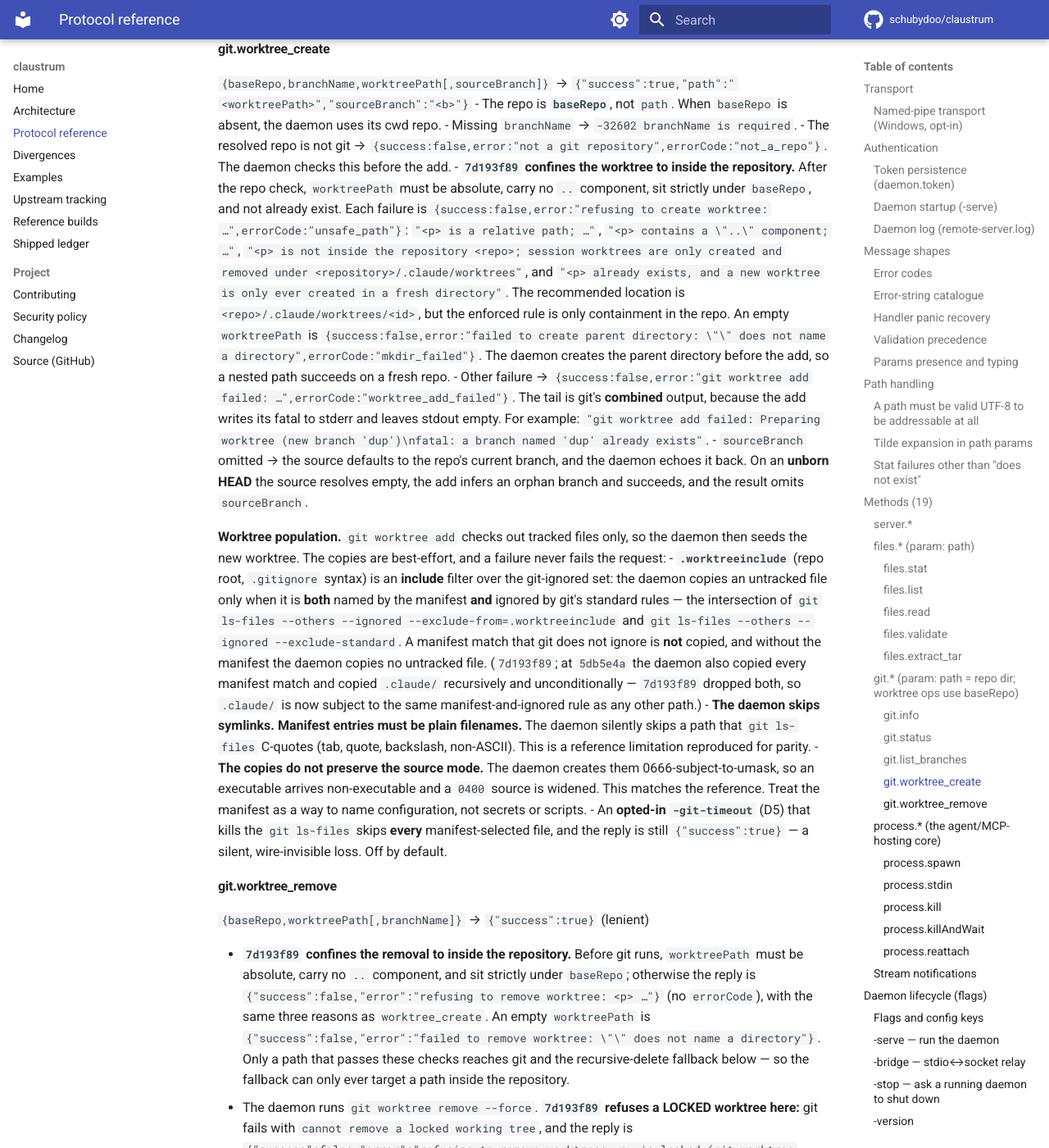
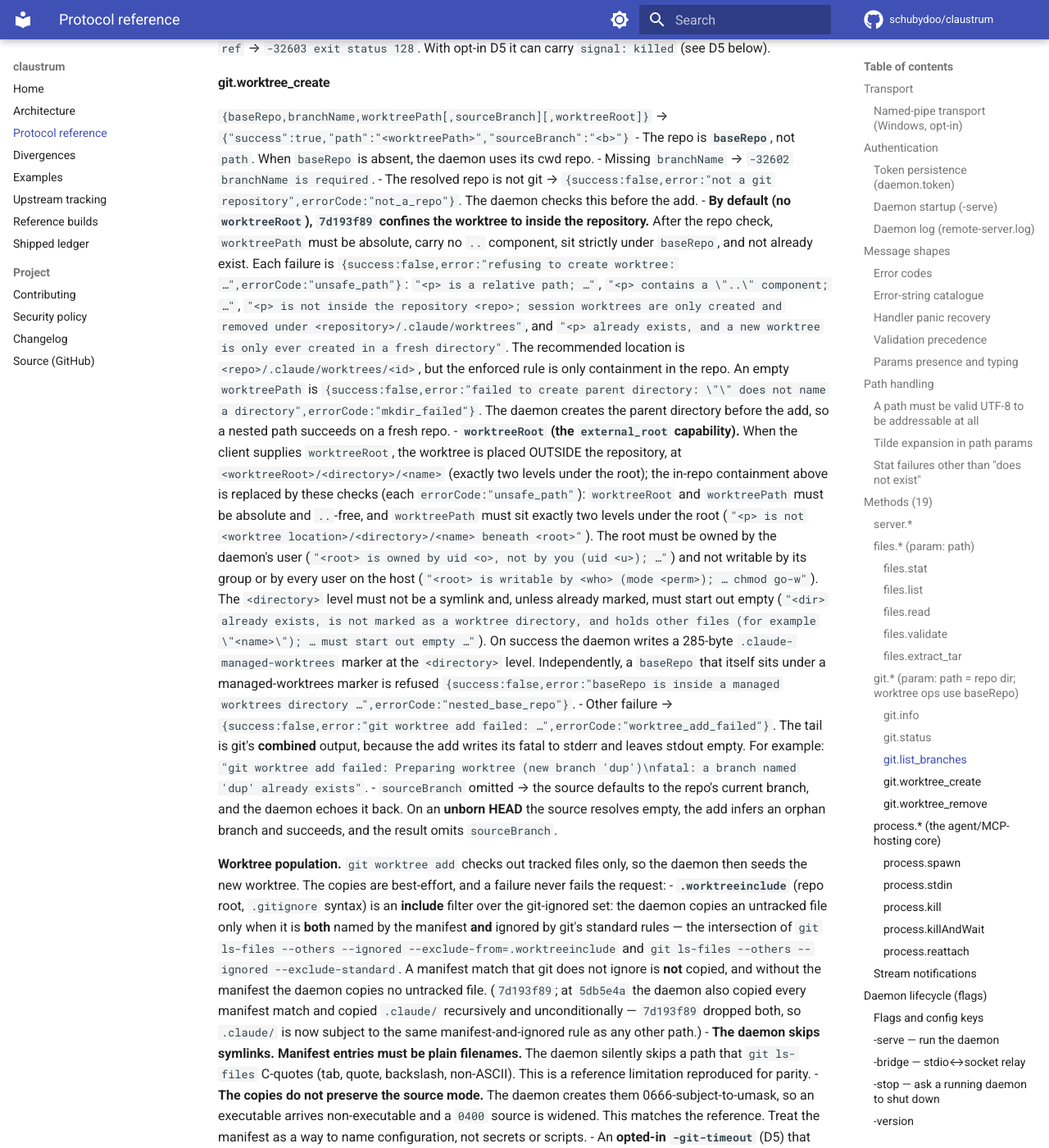
Before and after one commit to schubydoo/claustrum, an MkDocs documentation site: the page built from docs/PROTOCOL.md, in a window 1280 px wide and 1400 px high, scrolled down 14110 px. Shown: the whole window at 82% size. Built offline with MkDocs 1.6.1 and Material for MkDocs 9.7.7, drawn with Linux system fonts in a browser that asks for light colours; comment, search, counter and statistics services are not loaded; some of the changed text lies outside the part shown.

Commit message:
fix: address specialist-agent findings before per-method slicing
Locale-robust hostile-config detection (os.Stat before git-stderr match), clean-room comment scrubbing, external_root doc propagation, Windows verify-test guard, and a QF1001 De Morgan simplification in idleconn_test.

Co-Authored-By: Claude Opus 4.8 <noreply@anthropic.com>

# Conflicts:
#	idleconn_test.go

```diff
--- a/docs/PROTOCOL.md
+++ b/docs/PROTOCOL.md
@@ -222,7 +222,7 @@ below give the trigger and the result shape. Codes are `-32602` unless noted.
 | git.worktree_remove | `refusing to remove worktree: <p> is locked (git worktree lock); unlock it to remove it` | in `error` (no `errorCode`) — `7d193f89` refuses a LOCKED worktree (`success:false`) and leaves it in place; the message is fixed regardless of the lock reason. Pre-`7d193f89` the reference deleted it via the fallback and answered `success:true`. |
 | git.worktree_remove | `failed to remove worktree: "" does not name a directory` | in `error` (empty `worktreePath`) |
 | git.worktree_remove | `failed to remove worktree: <git output>; manual cleanup also failed: <err>` | in `error` (only if manual cleanup also fails) |
-| git.worktree_remove | `worktreePath must not be or contain the home directory: …` | D2, in `error` — now behind `7d193f89` containment (fires only if a repo is an ancestor of home) |
+| git.worktree_remove | `worktreePath must not be or contain the home directory: …` | D2, in `error` — behind `7d193f89` containment on the default branch (fires only if a repo is an ancestor of home); the active home guard on the `external_root` branch |
 | git.worktree_remove | `git worktree remove timed out after <dur>; no cleanup was attempted, and git may have partially removed the worktree` | D5 opt-in, in `error` |
 | process.spawn | `Process ID is required` / `Command is required` | |
 | process.stdin | `Invalid base64 data` / `Process not found` / `Process not running` | (checked in that order after decode) |
@@ -563,13 +563,14 @@ Errors. Unless a line says otherwise, each error goes in the `error` field with
   `signal: killed` (see D5 below).
 
 #### git.worktree_create
-`{baseRepo,branchName,worktreePath[,sourceBranch]}` → `{"success":true,"path":"<worktreePath>","sourceBranch":"<b>"}`
+`{baseRepo,branchName,worktreePath[,sourceBranch][,worktreeRoot]}` → `{"success":true,"path":"<worktreePath>","sourceBranch":"<b>"}`
 - The repo is **`baseRepo`**, not `path`. When `baseRepo` is absent, the daemon
   uses its cwd repo.
 - Missing `branchName` → `-32602 branchName is required`.
 - The resolved repo is not git → `{success:false,error:"not a git
   repository",errorCode:"not_a_repo"}`. The daemon checks this before the add.
-- **`7d193f89` confines the worktree to inside the repository.** After the repo
+- **By default (no `worktreeRoot`), `7d193f89` confines the worktree to inside the
+  repository.** After the repo
   check, `worktreePath` must be absolute, carry no `..` component, sit strictly
   under `baseRepo`, and not already exist. Each failure is
   `{success:false,error:"refusing to create worktree: …",errorCode:"unsafe_path"}`:
@@ -582,6 +583,22 @@ Errors. Unless a line says otherwise, each error goes in the `error` field with
   directory: \"\" does not name a directory",errorCode:"mkdir_failed"}`. The daemon
   creates the parent directory before the add, so a nested path succeeds on a fresh
   repo.
+- **`worktreeRoot` (the `external_root` capability).** When the client supplies
+  `worktreeRoot`, the worktree is placed OUTSIDE the repository, at
+  `<worktreeRoot>/<directory>/<name>` (exactly two levels under the root); the in-repo
+  containment above is replaced by these checks (each `errorCode:"unsafe_path"`):
+  `worktreeRoot` and `worktreePath` must be absolute and `..`-free, and `worktreePath`
+  must sit exactly two levels under the root (`"<p> is not <worktree
+  location>/<directory>/<name> beneath <root>"`). The root must be owned by the
+  daemon's user (`"<root> is owned by uid <o>, not by you (uid <u>); …"`) and not
+  writable by its group or by every user on the host (`"<root> is writable by <who>
+  (mode <perm>); … chmod go-w"`). The `<directory>` level must not be a symlink and,
+  unless already marked, must start out empty (`"<dir> already exists, is not marked as
+  a worktree directory, and holds other files (for example \"<name>\"); … must start
+  out empty …"`). On success the daemon writes a 285-byte `.claude-managed-worktrees`
+  marker at the `<directory>` level. Independently, a `baseRepo` that itself sits under
+  a managed-worktrees marker is refused `{success:false,error:"baseRepo is inside a
+  managed worktrees directory …",errorCode:"nested_base_repo"}`.
 - Other failure → `{success:false,error:"git worktree add failed: …",errorCode:"worktree_add_failed"}`.
   The tail is git's **combined** output, because the add writes its fatal to stderr
   and leaves stdout empty. For example: `"git worktree add failed: Preparing
@@ -615,16 +632,21 @@ fails the request:
   wire-invisible loss. Off by default.
 
 #### git.worktree_remove
-`{baseRepo,worktreePath[,branchName]}` → `{"success":true}` (lenient)
+`{baseRepo,worktreePath[,branchName][,worktreeRoot]}` → `{"success":true}` (lenient)
 
-- **`7d193f89` confines the removal to inside the repository.** Before git runs,
+- **By default (no `worktreeRoot`), `7d193f89` confines the removal to inside the
+  repository.** Before git runs,
   `worktreePath` must be absolute, carry no `..` component, and sit strictly under
   `baseRepo`; otherwise the reply is `{"success":false,"error":"refusing to remove
   worktree: <p> …"}` (no `errorCode`), with the same three reasons as
   `worktree_create`. An empty `worktreePath` is `{"success":false,"error":"failed to
   remove worktree: \"\" does not name a directory"}`. Only a path that passes these
-  checks reaches git and the recursive-delete fallback below — so the fallback can
-  only ever target a path inside the repository.
+  checks reaches git and the recursive-delete fallback below — so the fallback targets
+  a path inside the repository, or, when `worktreeRoot` is supplied, one two levels
+  under that root (the same external containment as `worktree_create`). An external
+  remove additionally refuses a path with no `.git` file and leaves it in place
+  (`"<p> is not a worktree of <repo> (<p> has no .git file), so it is left in place; …"`)
+  rather than falling back to a recursive delete.
 - The daemon runs `git worktree remove --force`. **`7d193f89` refuses a LOCKED
   worktree here:** git fails with `cannot remove a locked working tree`, and the
   reply is `{"success":false,"error":"refusing to remove worktree: <p> is locked
@@ -645,8 +667,10 @@ fails the request:
   as parity.** A `~`-expanded home path is not strictly under `baseRepo`, so it is
   refused with the reference's `"…is not inside the repository…"` wording before git
   or the fallback. The claustrum-only D2 frame (`"worktreePath must not be or contain
-  the home directory: …"`) is now behind that containment on this method and fires
-  only in the exotic case of a repository that is itself an ancestor of home. D2
+  the home directory: …"`) is now behind that containment on this method's **default**
+  branch and fires only in the exotic case of a repository that is itself an ancestor
+  of home. On the `worktreeRoot` / `external_root` branch the in-repo containment does
+  not apply, so there D2 is the **active** home guard. D2
   remains the primary guard for `files.extract_tar`, which gained no containment. See
   [`DIVERGENCES.md`](DIVERGENCES.md) → D2.
 - **A relative `worktreePath` is refused upfront** (`"…is a relative path…"`), so it
```
Also changed, not shown: CLAUDE.md (+5 -2 lines), docs/DIVERGENCES.md (+12 -6 lines), docs/REFERENCE-BUILDS.md (+13 -8 lines), 8 other files.
